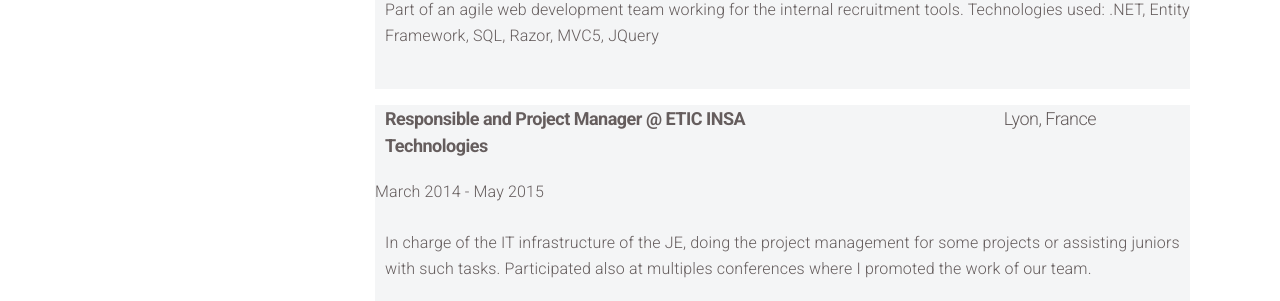
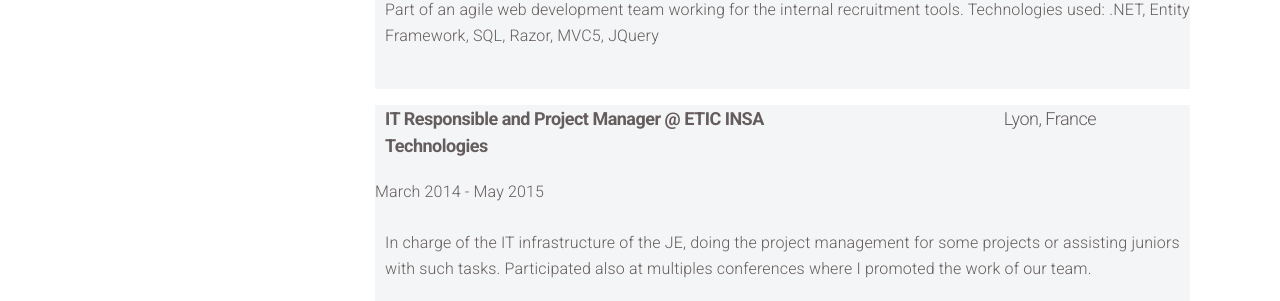
Before and after one commit to lcapatina/personal-website, a Jekyll site: the page built from index.html, in a window 1280 px wide. Shown: the part 3022-3323 px from the top of the page. Built offline with Jekyll 4.4.1, drawn with Linux system fonts in a browser that asks for light colours; nearby versions of some CDN libraries.

```diff
--- a/_includes/experience.html
+++ b/_includes/experience.html
@@ -169,7 +169,7 @@
     <div class="column">
         <div class="row">
             <div class="column column-50">
-                <h5><strong>Responsible and Project Manager @ ETIC INSA Technologies</strong></h5>
+                <h5><strong>IT Responsible and Project Manager @ ETIC INSA Technologies</strong></h5>
             </div>
             <div class="column column-offset-25 column-25">
                 <h5>Lyon, France</h5>
```
